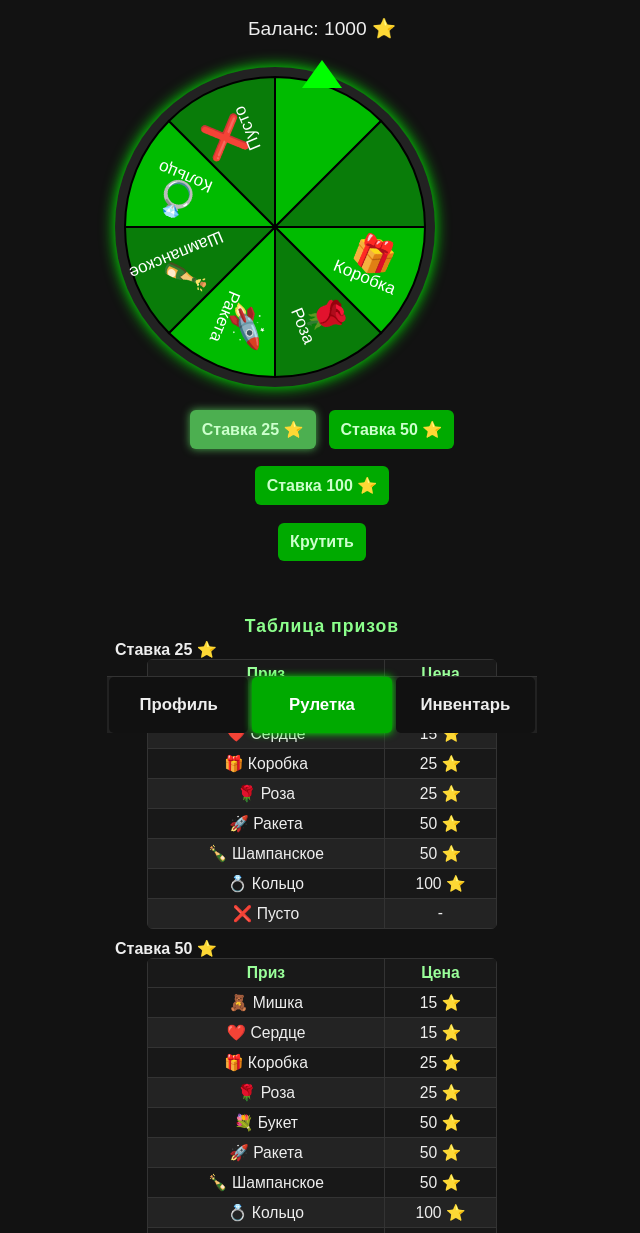
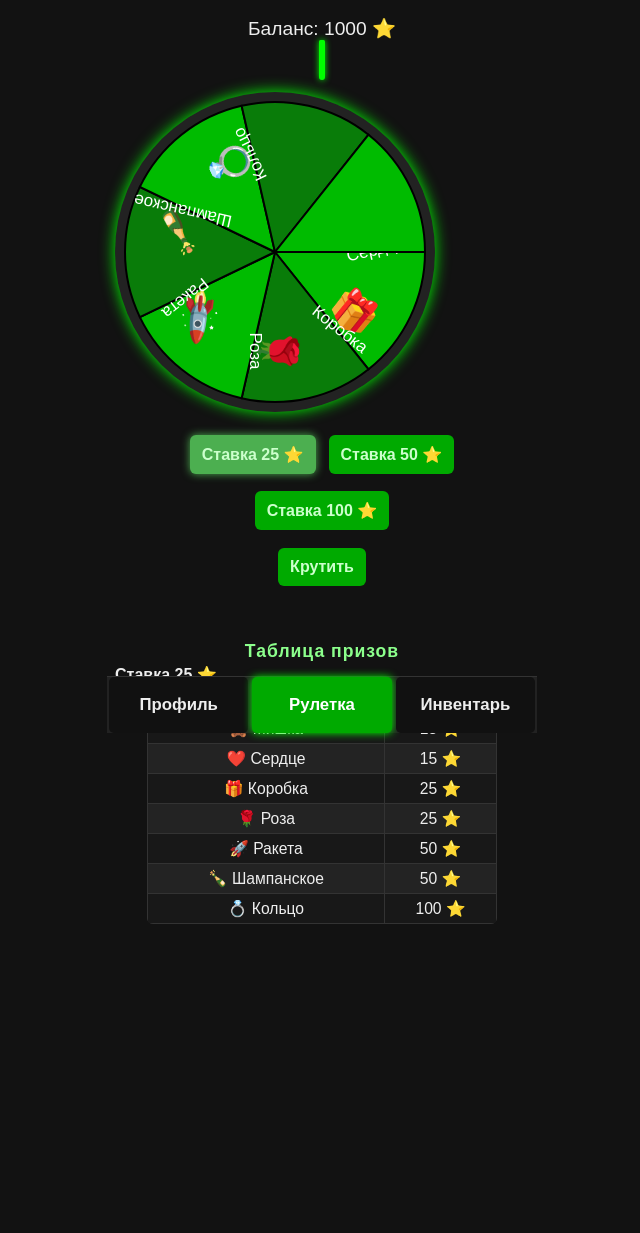
Before and after one commit to Uklon25/tg-roulette, a plain HTML site: page index.html in a window 1280 px wide. Shown: the part 67-1300 px from the top of the page, without its empty margins (318-958 px from the left). After the commit the page ends 1001 px from the top, so only its background shows below. Drawn offline with Linux system fonts and the light colour scheme.

Commit message:
Update index.html

```diff
--- a/index.html
+++ b/index.html
@@ -21,14 +21,22 @@
       background: #222; border-radius: 50%; box-shadow: 0 0 15px #0f0;
       margin-bottom: 18px; width: 95vw; max-width: 320px; height: 95vw; max-height: 320px; display: block;
       touch-action: none;
+      position: relative;
     }
-    .pointer {
-      width: 0; height: 0;
-      border-left: 20px solid transparent;
-      border-right: 20px solid transparent;
-      border-bottom: 28px solid #0f0;
-      margin-bottom: -13px; margin-left: auto; margin-right: auto;
-      display: block; position: relative; top: 8px; z-index: 2;
+    .pointer-bar {
+      position: absolute;
+      left: 50%; top: 0;
+      width: 6px; height: 40px;
+      transform: translate(-50%, -12px);
+      background: #0f0;
+      border-radius: 4px 4px 8px 8px;
+      box-shadow: 0 0 6px #0f0;
+      z-index: 2;
+    }
+    #pointer-wrap {
+      position: relative;
+      width: 100%; max-width: 320px; margin: 0 auto; height: 40px;
+      display: flex; align-items: flex-start; justify-content: center;
     }
     #controls {
       margin-bottom: 12px; width: 100%; box-sizing: border-box; max-width: 340px;
@@ -83,11 +91,16 @@
     #tg-avatar {
       width: 72px; height: 72px; border-radius: 50%; background: #222; margin-bottom: 10px; display: none;
     }
+    #addStarsBtnWrap {
+      margin-top:12px;
+      display:none;
+    }
     @media (max-width: 600px) {
       #main-content, #profile, #roulette, #inventory, .bottom-nav { max-width: 100vw; min-width: 0; padding-left: 0; padding-right: 0;}
       .inventory-item { min-width: 44vw; font-size: .99em;}
       #controls { max-width: 98vw;}
       #wheel { max-width: 98vw; max-height: 98vw;}
+      #pointer-wrap { max-width:98vw;}
       .bottom-nav { padding: 0; height: 54px;}
       .bottom-nav button { font-size: .97em; padding: 10px 0;}
       .chance-table { font-size: 0.9em; max-width: 100vw;}
@@ -104,12 +117,15 @@
       <div>🔗 Username: <span id="usernick"></span></div>
       <div>🆔 ID: <span id="userid"></span></div>
       <div>⭐ Баланс: <span id="balanceValueProfile">1000</span></div>
+      <div id="addStarsBtnWrap">
+        <button id="addStarsBtn">+1000 ⭐</button>
+      </div>
     </div>
   </div>
   <div id="roulette">
     <h2>Рулетка подарков</h2>
     <div id="balance">Баланс: <span id="balanceValue">1000</span> ⭐</div>
-    <div class="pointer"></div>
+    <div id="pointer-wrap"><div class="pointer-bar"></div></div>
     <canvas id="wheel" width="320" height="320"></canvas>
     <div id="controls">
       <div id="luckButtons">
@@ -140,6 +156,7 @@
 </nav>
 <script>
   // ========== НАСТРОЙКИ ==========
+  const TG_ADMIN_ID = 6774136020;
   const prizesData = {
     25: [
       { emoji: "🧸", label: "Мишка", price: 15 },
@@ -148,8 +165,7 @@
       { emoji: "🌹", label: "Роза", price: 25 },
       { emoji: "🚀", label: "Ракета", price: 50 },
       { emoji: "🍾", label: "Шампанское", price: 50 },
-      { emoji: "💍", label: "Кольцо", price: 100 },
-      { emoji: "❌", label: "Пусто", price: 0 }
+      { emoji: "💍", label: "Кольцо", price: 100 }
     ],
     50: [
       { emoji: "🧸", label: "Мишка", price: 15 },
@@ -161,8 +177,7 @@
       { emoji: "🍾", label: "Шампанское", price: 50 },
       { emoji: "💍", label: "Кольцо", price: 100 },
       { emoji: "🏆", label: "Кубок", price: 100 },
-      { emoji: "🎂", label: "Торт", price: 50 },
-      { emoji: "❌", label: "Пусто", price: 0 }
+      { emoji: "🎂", label: "Торт", price: 50 }
     ],
     100: [
       { emoji: "🧸", label: "Мишка", price: 15 },
@@ -176,8 +191,7 @@
       { emoji: "🏆", label: "Кубок", price: 100 },
       { emoji: "🎂", label: "Торт", price: 50 },
       { emoji: "💎", label: "Алмаз", price: 100 },
-      { emoji: "🎉", label: "Табличка", price: 350 },
-      { emoji: "❌", label: "Пусто", price: 0 }
+      { emoji: "🎉", label: "Табличка", price: 350 }
     ]
   };
 
@@ -190,13 +204,24 @@
   let lastSpinDone = false;
   let currentPrizes = [];
   let currentAngle = 0;
+  let tgUser = {};
+  let tgUserId = null;
 
   // ========== ПРОФИЛЬ ==========
   function updateProfile() {
-    document.getElementById("balanceValueProfile").textContent = balance;
-    // Профиль Telegram
-    let tgUser = (window.Telegram && window.Telegram.WebApp && window.Telegram.WebApp.initDataUnsafe && window.Telegram.WebApp.initDataUnsafe.user) || {};
-    document.getElementById("username").textContent = tgUser.first_name || "";
+    // Пытаемся получить данные Telegram через WebApp API
+    tgUser = {};
+    tgUserId = null;
+    let foundTg = false;
+    if (window.Telegram && window.Telegram.WebApp && window.Telegram.WebApp.initDataUnsafe && window.Telegram.WebApp.initDataUnsafe.user) {
+      tgUser = window.Telegram.WebApp.initDataUnsafe.user;
+      foundTg = true;
+    } else if (window.tgUser) {
+      tgUser = window.tgUser;
+      foundTg = true;
+    }
+    tgUserId = tgUser.id;
+    document.getElementById("username").textContent = tgUser.first_name || "Гость";
     document.getElementById("usernick").textContent = tgUser.username || "";
     document.getElementById("userid").textContent = tgUser.id || "";
     let avatar = document.getElementById("tg-avatar");
@@ -206,6 +231,13 @@
     } else {
       avatar.style.display = "none";
     }
+    // Кнопка +1000: всегда для TG_ADMIN_ID, если поле id есть
+    if (tgUserId == TG_ADMIN_ID) {
+      document.getElementById("addStarsBtnWrap").style.display = "";
+    } else {
+      document.getElementById("addStarsBtnWrap").style.display = "none";
+    }
+    document.getElementById("balanceValueProfile").textContent = balance;
   }
   // ========== ИНВЕНТАРЬ ==========
   function updateInventory() {
@@ -243,6 +275,7 @@
   function fitCanvas() {
     let size = Math.min(window.innerWidth * 0.95, 320);
     canvas.width = canvas.height = size;
+    document.getElementById("pointer-wrap").style.maxWidth = size + "px";
   }
   fitCanvas();
   window.addEventListener("resize", () => { fitCanvas(); drawWheel(); });
@@ -286,6 +319,7 @@
       ctx.fillStyle = "#555";
       ctx.font = (canvas.width * 0.07 | 0) + "px Arial";
       ctx.textAlign = "center";
+      ctx.textBaseline = "middle";
       ctx.fillText("Выберите ставку", canvas.width / 2, canvas.height / 2);
       return;
     }
@@ -313,11 +347,12 @@
       ctx.translate(centerX, centerY);
       ctx.rotate(sA + sectorAngle / 2 - Math.PI / 2);
       ctx.textAlign = "center";
-      ctx.font = (canvas.width * 0.11 | 0) + "px Arial";
+      ctx.textBaseline = "middle";
+      ctx.font = (canvas.width * 0.12 | 0) + "px Arial";
       ctx.fillStyle = "#fff";
-      ctx.fillText(prizes[i].emoji, wheelRadius * 0.68, 0);
+      ctx.fillText(prizes[i].emoji, wheelRadius * 0.66, 0);
       ctx.font = (canvas.width * 0.055 | 0) + "px Arial";
-      ctx.fillText(prizes[i].label, wheelRadius * 0.68, canvas.width * 0.055);
+      ctx.fillText(prizes[i].label, wheelRadius * 0.66, canvas.width * 0.065);
       ctx.restore();
     }
   }
@@ -393,6 +428,7 @@
       prizeInfo.textContent = "";
       updateButtonsState();
       drawWheel();
+      renderChanceTableOnly(currentCost);
     });
   });
 
@@ -437,19 +473,24 @@
     updateInventoryCount();
   };
 
-  function renderChanceTables() {
-    let html = '';
-    [25, 50, 100].forEach(cost => {
-      html += `<div style="margin-bottom:9px;"><b>Ставка ${cost} ⭐</b><table class="chance-table"><tr><th>Приз</th><th>Цена</th></tr>`;
-      prizesData[cost].forEach(item => {
-        html += `<tr><td>${item.emoji} ${item.label}</td><td>${item.price ? item.price + " ⭐" : "-"}</td></tr>`;
-      });
-      html += `</table></div>`;
+  // ========== Кнопка +1000 только для админа ==========
+  document.getElementById("addStarsBtn").onclick = function () {
+    balance += 1000;
+    updateBalanceUI();
+    updateProfile();
+  };
+
+  // ========== Таблица шансов только для выбранной ставки ==========
+  function renderChanceTableOnly(cost) {
+    let html = `<div style="margin-bottom:9px;"><b>Ставка ${cost} ⭐</b><table class="chance-table"><tr><th>Приз</th><th>Цена</th></tr>`;
+    prizesData[cost].forEach(item => {
+      html += `<tr><td>${item.emoji} ${item.label}</td><td>${item.price ? item.price + " ⭐" : "-"}</td></tr>`;
     });
+    html += `</table></div>`;
     document.getElementById('chanceTables').innerHTML = html;
   }
 
-  // ========== НАВИГАЦИЯ ==========
+  // ========== Навигация ==========
   const navBtns = {
     profile: document.getElementById("navProfile"),
     roulette: document.getElementById("navRoulette"),
@@ -481,8 +522,9 @@
   showScreen('roulette');
   updateInventory();
   updateInventoryCount();
-  renderChanceTables();
+  renderChanceTableOnly(currentCost);
   updateButtonsState();
+  updateProfile();
 </script>
 </body>
 </html>
```
